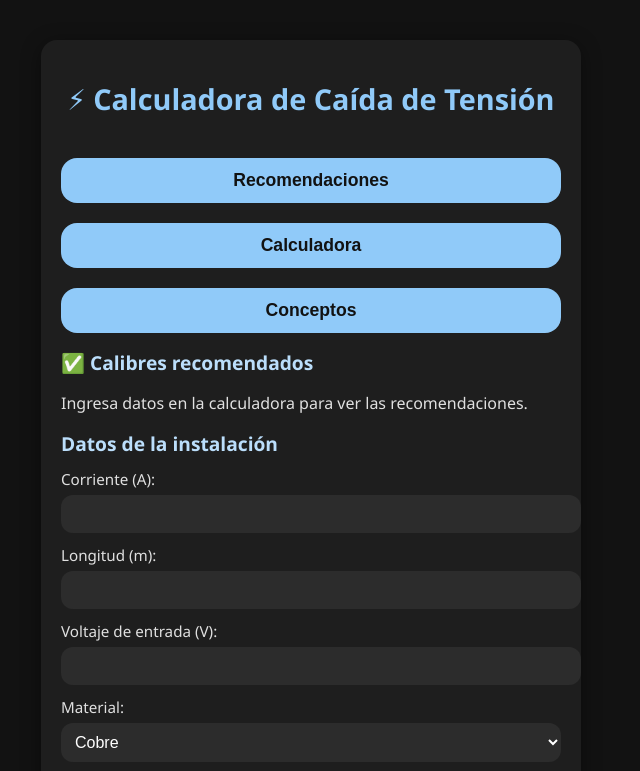
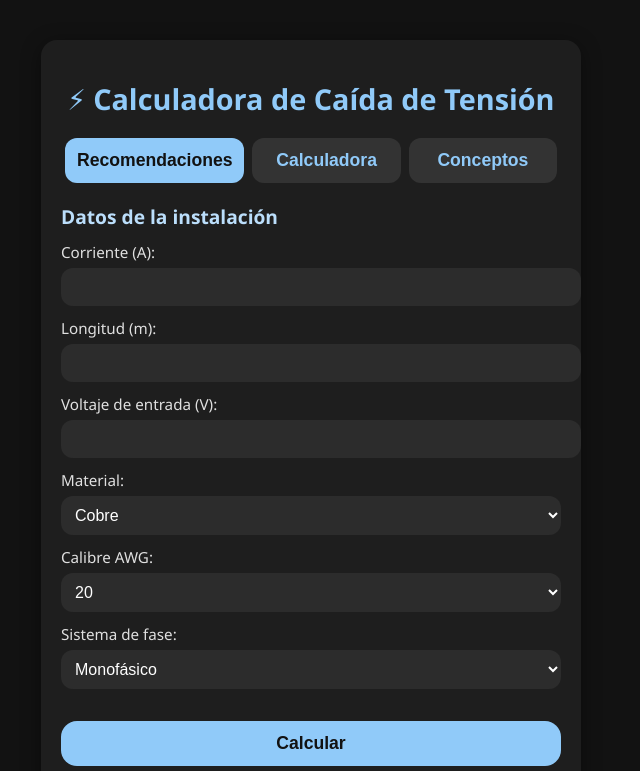
Before and after one commit to Gatho550/Electricalc, a plain HTML site: page index.html in a window 1280 px wide. Shown: the top 771 px of the page, without its empty margins (329-969 px from the left). Drawn offline with Linux system fonts and the light colour scheme.

Commit message:
Update style.css

```diff
--- a/style.css
+++ b/style.css
@@ -82,6 +82,35 @@ button:hover {
   color: #e3f2fd;
 }
 
+/* Tabs */
+.nav {
+  display: flex;
+  justify-content: space-around;
+  margin-bottom: 20px;
+}
+
+.tab-btn {
+  flex: 1;
+  padding: 12px;
+  margin: 0 4px;
+  background: #333;
+  color: #90caf9;
+  border: none;
+  border-radius: 12px;
+  cursor: pointer;
+  font-weight: bold;
+  transition: 0.3s;
+}
+
+.tab-btn:hover, .tab-btn.active {
+  background: #90caf9;
+  color: #121212;
+}
+
+.tab-section {
+  display: none;
+}
+
 /* Accordion */
 .accordion-btn {
   width: 100%;
```
